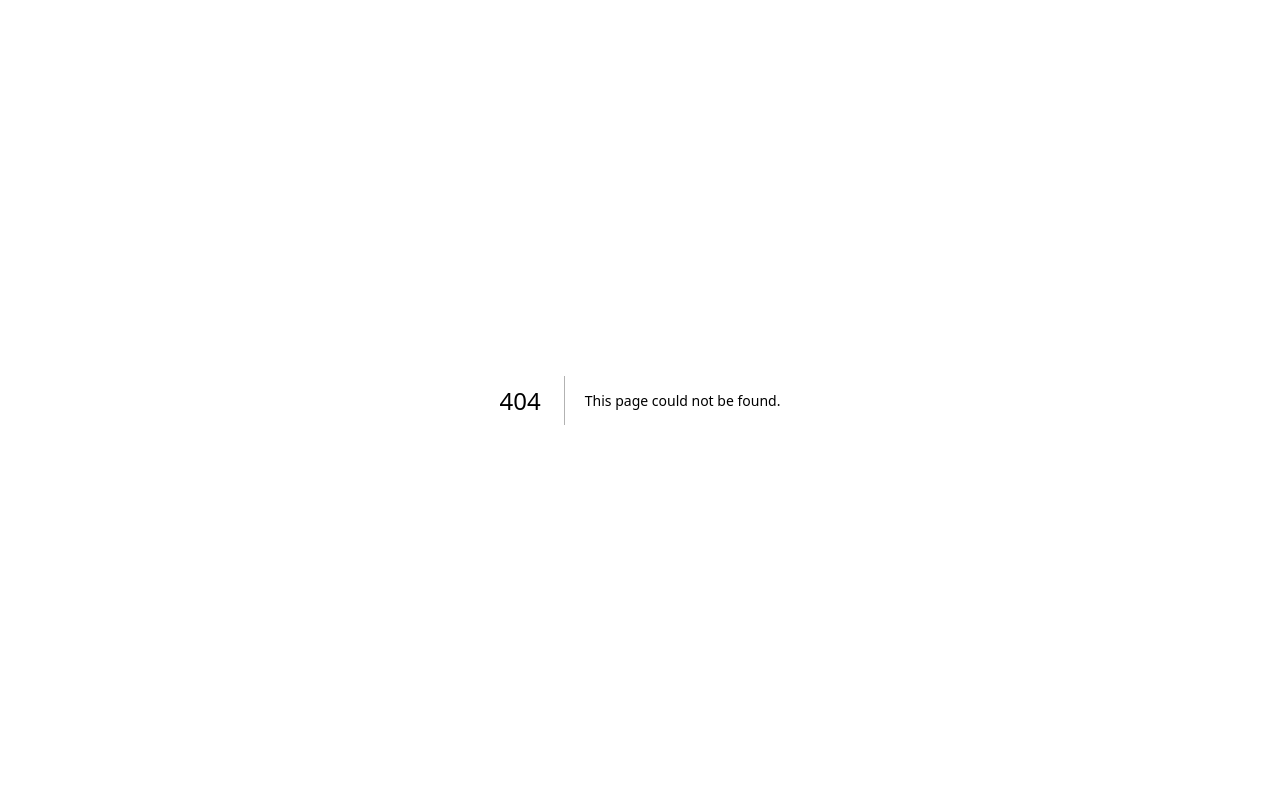
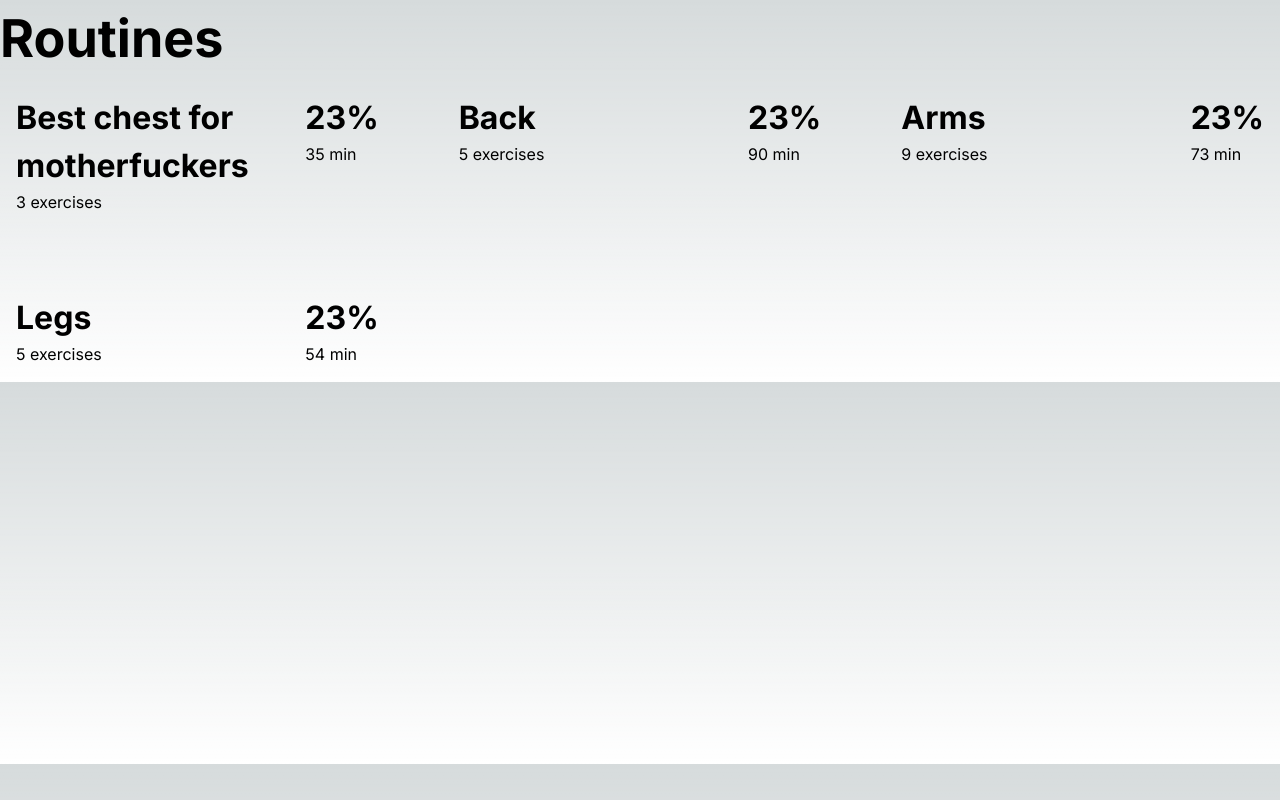
Before and after one commit to carlosquesada24/fitness-app, a Next.js app: page /routines in a window 1280 px wide. Before the commit this address had no page. Built offline with nearby package versions, Linux system fonts and the light colour scheme.

Commit message:
Routines app created

```diff
--- /dev/null
+++ b/app/(modules)/routines/page.tsx
@@ -0,0 +1,73 @@
+import React from 'react'
+
+const routinesList = [
+  {
+    name: "Best chest for motherfuckers",
+    description: "Description 1",
+    totalExercisesCount: 3,
+    estimatedTime: 35
+  },
+  {
+    name: "Back",
+    description: "Description 2",
+    totalExercisesCount: 5,
+    estimatedTime: 90
+  },
+  {
+    name: "Arms",
+    description: "Description 3",
+    totalExercisesCount: 9,
+    estimatedTime: 73
+  },
+  {
+    name: "Legs",
+    description: "Description 4",
+    totalExercisesCount: 5,
+    estimatedTime: 54
+  },
+]
+
+
+const page = () => {
+  return (
+    <>
+        <h2 className='text-[52px] font-bold'>Routines</h2>
+
+
+        <div className='grid grid-cols-1 lg:grid-cols-2 xl:grid-cols-3 gap-12 w-full'>
+        {
+          routinesList.length>0 ?
+          routinesList.map((routine, index) => {
+            return (
+              <article key={index} className='
+                p-4
+                flex
+
+                flex-col
+                sm:flex-row
+
+                justify-between
+                hover:cursor-pointer
+                hover:bg-[#2e2e2e]
+                transition
+                duration-350
+              '>
+                <div className='text-center sm:text-left my-3 sm:my-0'>
+                  <h3 className='md:text-[32px] text-[26px] font-bold my-2 sm:my-0'>{routine.name}</h3>
+                  <span>{routine.totalExercisesCount} exercises</span>
+                </div>
+                <div className='text-center sm:text-left my-3 sm:my-0'>
+                  <span className='block md:text-[32px] text-[26px] font-bold my-2 sm:my-0'>23%</span>
+                  <span>{routine.estimatedTime} min</span>
+                </div>
+              </article>
+            )
+          })
+          : <h3>There are no routines yet</h3>
+        }
+        </div>
+    </>
+  )
+}
+
+export default page
```
